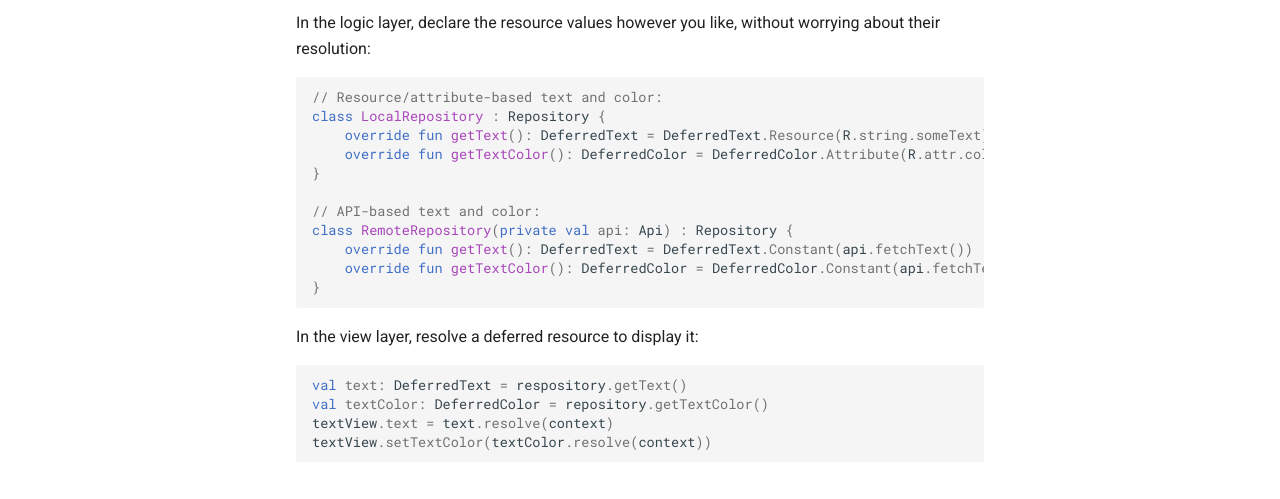
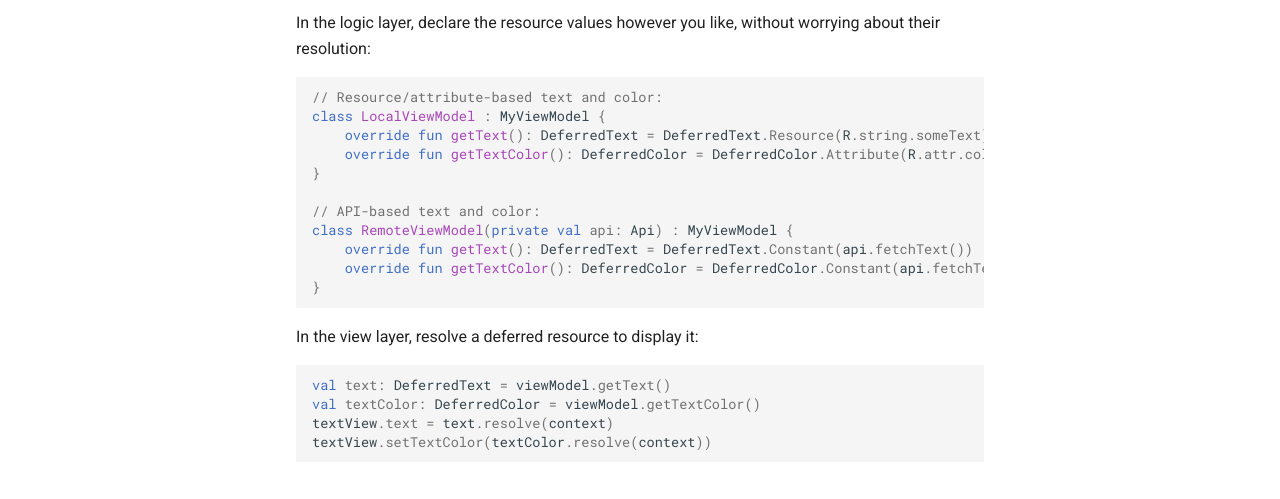
Before and after one commit to Backbase/DeferredResources, an MkDocs documentation site: the page built from docs/index.md, in a window 1280 px wide and 1112 px high. Shown: the part 363-862 px from the top of the window. Built offline with MkDocs 1.6.1 and Material for MkDocs 9.7.7, drawn with Linux system fonts in a browser that asks for light colours; comment, search, counter and statistics services are not loaded.

Commit message:
Release 0.3.0

````diff
--- a/docs/index.md
+++ b/docs/index.md
@@ -11,13 +11,13 @@ In the logic layer, declare the resource values however you like, without worryi
 resolution:
 ```kotlin
 // Resource/attribute-based text and color:
-class LocalRepository : Repository {
+class LocalViewModel : MyViewModel {
     override fun getText(): DeferredText = DeferredText.Resource(R.string.someText)
     override fun getTextColor(): DeferredColor = DeferredColor.Attribute(R.attr.colorOnBackground)
 }
 
 // API-based text and color:
-class RemoteRepository(private val api: Api) : Repository {
+class RemoteViewModel(private val api: Api) : MyViewModel {
     override fun getText(): DeferredText = DeferredText.Constant(api.fetchText())
     override fun getTextColor(): DeferredColor = DeferredColor.Constant(api.fetchTextColor())
 }
@@ -25,8 +25,8 @@ class RemoteRepository(private val api: Api) : Repository {
 
 In the view layer, resolve a deferred resource to display it:
 ```kotlin
-val text: DeferredText = respository.getText()
-val textColor: DeferredColor = repository.getTextColor()
+val text: DeferredText = viewModel.getText()
+val textColor: DeferredColor = viewModel.getTextColor()
 textView.text = text.resolve(context)
 textView.setTextColor(textColor.resolve(context))
 ```
````
Also changed, not shown: CHANGELOG.md (+11 -0 lines), README.md (+4 -4 lines), 1 other file.
